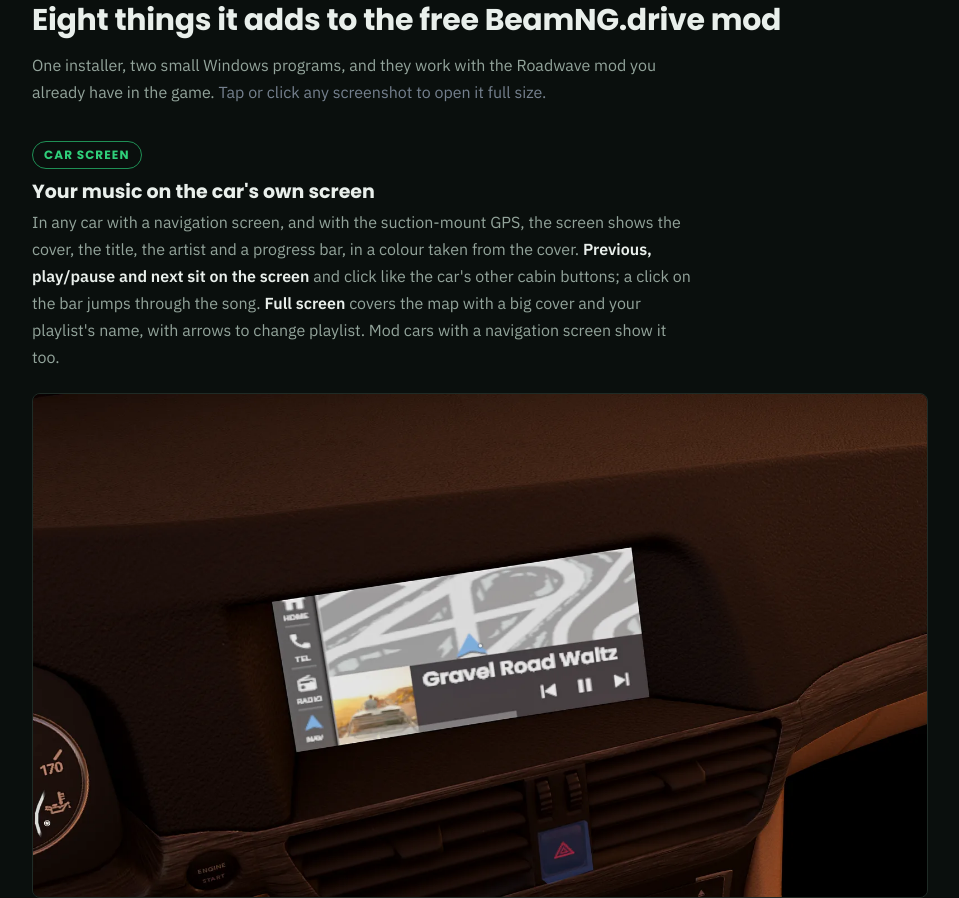
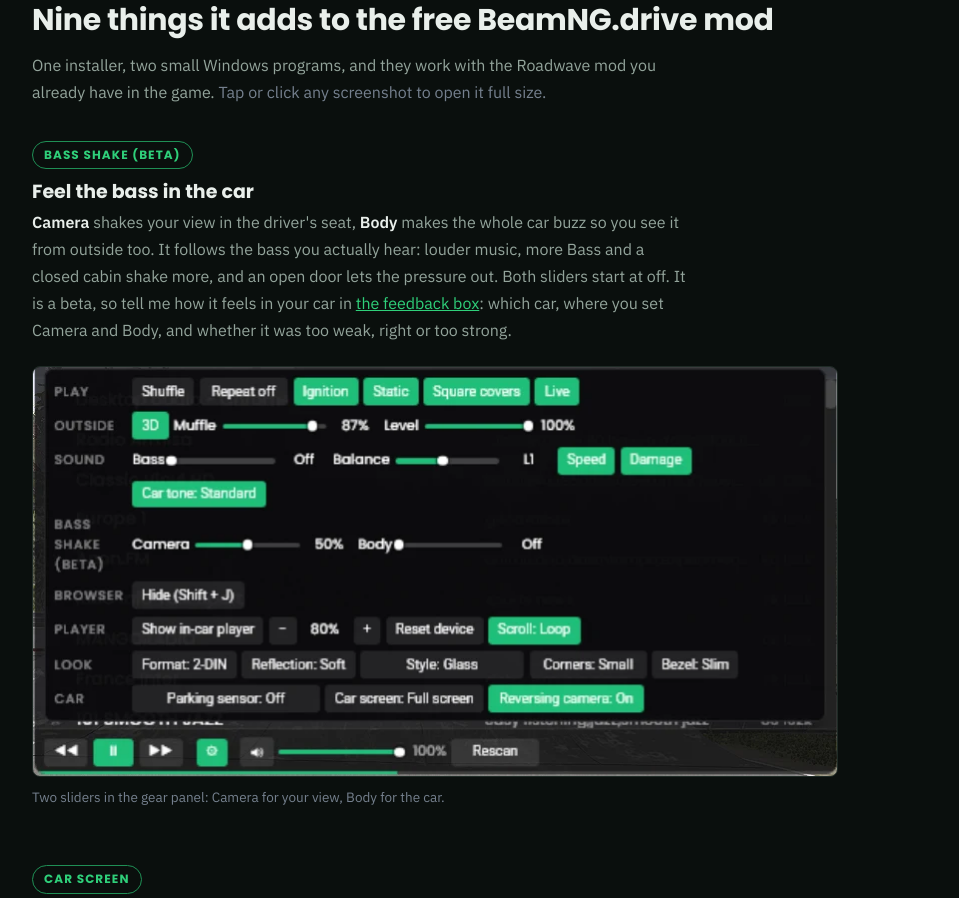
Before and after one commit to roadwavemod/roadwavemod.github.io, a plain HTML site: page index.html in a window 1280 px wide. Shown: the part 1049-1947 px from the top of the page, without its empty margins (160-1119 px from the left). Drawn offline with Linux system fonts and the light colour scheme.

Commit message:
Site: index.html

```diff
--- a/index.html
+++ b/index.html
@@ -213,9 +213,23 @@ a:focus-visible,summary:focus-visible,figure a:focus-visible{outline:2px solid v
 
 <section id="what">
   <div class="wrap">
-    <h2>Eight things it adds to the free BeamNG.drive mod</h2>
+    <h2>Nine things it adds to the free BeamNG.drive mod</h2>
     <p class="sub">One installer, two small Windows programs, and they work with the Roadwave mod you already have in the game.
       <span style="color:#75808e">Tap or click any screenshot to open it full size.</span></p>
+
+    <div class="feature">
+      <span class="tag">Bass shake (beta)</span>
+      <h3>Feel the bass in the car</h3>
+      <p><b>Camera</b> shakes your view in the driver's seat, <b>Body</b> makes the whole car buzz so you
+        see it from outside too. It follows the bass you actually hear: louder music, more Bass and a closed
+        cabin shake more, and an open door lets the pressure out. Both sliders start at off. It is a beta,
+        so tell me how it feels in your car in <a href="#feedback">the feedback box</a>: which car, where
+        you set Camera and Body, and whether it was too weak, right or too strong.</p>
+      <figure>
+        <a href="img/bass-shake.webp" target="_blank" rel="noopener" title="Open full size"><img src="img/bass-shake.webp" alt="The Bass shake row in the Roadwave gear panel, with a Camera slider and a Body slider" loading="lazy" width="806" height="410"></a>
+        <figcaption>Two sliders in the gear panel: Camera for your view, Body for the car.</figcaption>
+      </figure>
+    </div>
 
     <div class="feature">
       <span class="tag">Car screen</span>
@@ -527,6 +541,8 @@ a:focus-visible,summary:focus-visible,figure a:focus-visible{outline:2px solid v
       <p>Any program on the PC: a browser, a music player, a livestream. It has been tested in game with Chrome, the Spotify desktop app and VLC; other players appear in the list, and those three are the ones verified by hand. A few players hold the sound card to themselves (certain foobar2000 and DAC setups do this), and those cannot be played through the car at all. Roadwave notices within a few seconds and tells you rather than sitting there looking broken.</p></details>
     <details><summary>What actually downloads when I buy?</summary>
       <p>A zip holding one installer plus a readme and instructions. The installer's filename says Jukebox rather than Advanced: Jukebox and Link are the two programs inside it. It installs per-user and needs no admin rights.</p></details>
+    <details><summary>Does Roadwave Link have to run all the time?</summary>
+      <p>No. By default it starts with Windows, because most people start the game from Steam. If you would rather not have it running, untick that in the installer and tick the BeamNG.drive + Roadwave shortcut instead: it starts Link and the game together, and Link closes itself when you quit the game.</p></details>
     <details><summary>Does it work on Mac or Linux?</summary>
       <p>No. Windows only, version 10.0.17763 (Windows 10 1809) or newer. The free mod itself runs wherever BeamNG does.</p></details>
     <details><summary>What happens when BeamNG updates?</summary>
```
